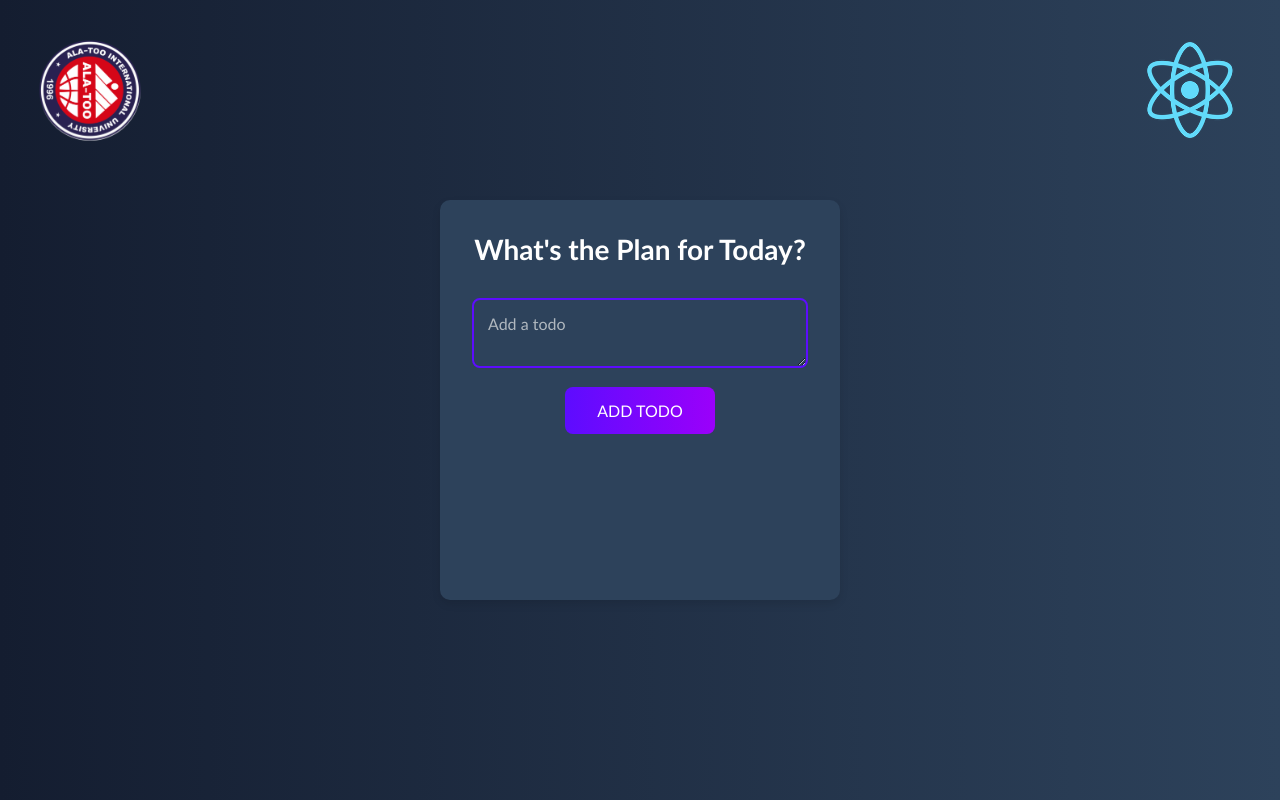
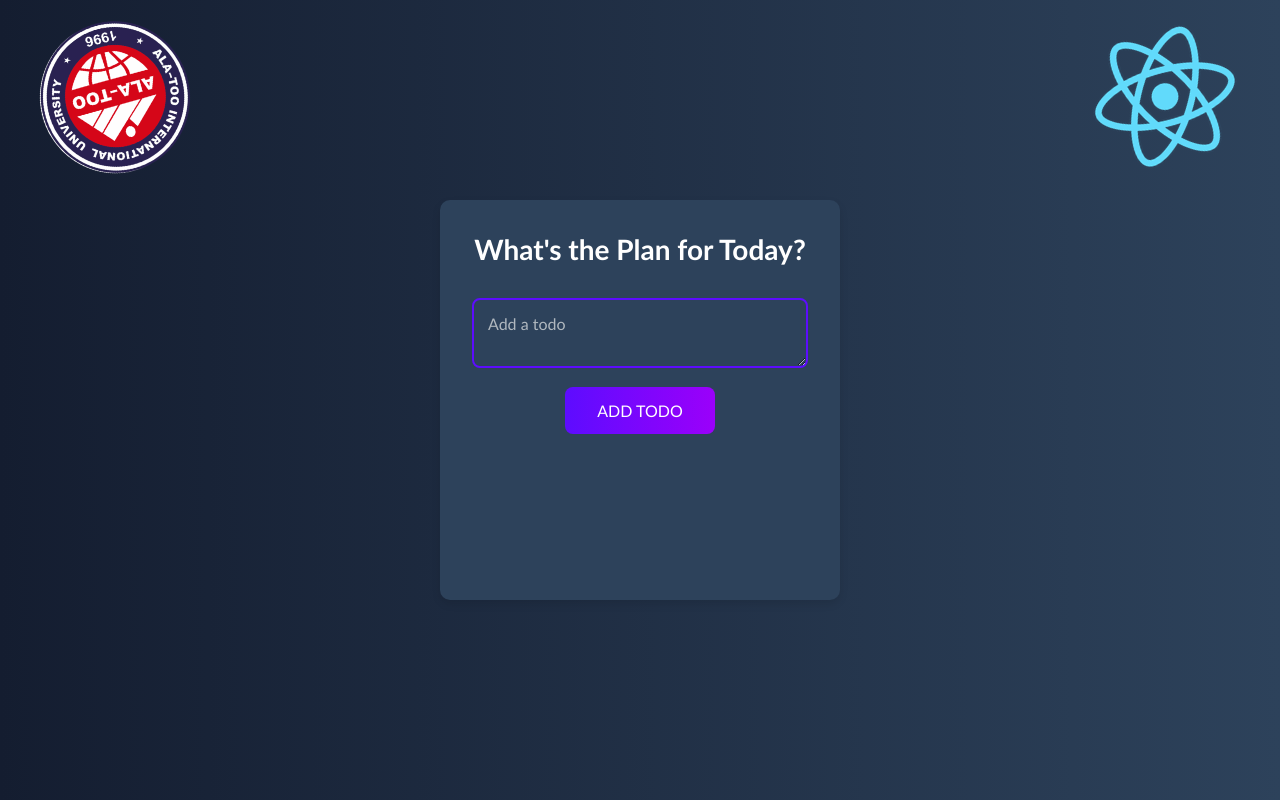
Before and after one commit to xNazim/FrontEndMid-React, a React (Create React App) app: page / in a window 1280 px wide. Built offline with nearby package versions, Linux system fonts and the light colour scheme; the HTML template or start-up script is replaced by a standard one.

Commit message:
changed animation

```diff
--- a/src/App.css
+++ b/src/App.css
@@ -117,32 +117,36 @@ h1 {
   background: linear-gradient(90deg, rgba(255, 118, 20, 1) 0%, rgba(255, 84, 17, 1) 100%);
 }
 
+@keyframes rotateAndJump {
+  0% {
+    transform: translateY(0) rotate(0deg);
+  }
+  50% {
+    transform: translateY(-20px) rotate(180deg);
+  }
+  100% {
+    transform: translateY(0) rotate(360deg);
+  }
+}
+
 .logo {
   position: absolute;
   top: 40px;
   left: 40px;
-  width: 100px;
+  width: 150px;
   height: auto;
-  animation: rotate 4s linear infinite;
+  animation: rotateAndJump 4s cubic-bezier(0.165, 0.84, 0.44, 1) infinite;
 }
 
 .second-logo {
   position: absolute;
   top: 40px;
   right: 40px;
-  width: 100px;
+  width: 150px;
   height: auto;
-  animation: rotate 4s linear infinite;
+  animation: rotateAndJump 4s cubic-bezier(0.165, 0.84, 0.44, 1) infinite;
 }
 
-@keyframes rotate {
-  from {
-    transform: rotate(0deg);
-  }
-  to {
-    transform: rotate(360deg);
-  }
-}
 
 
 .icons {
```
